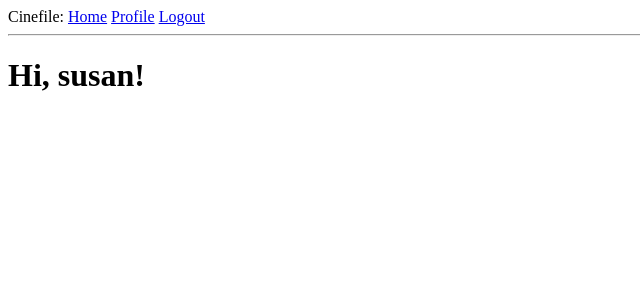
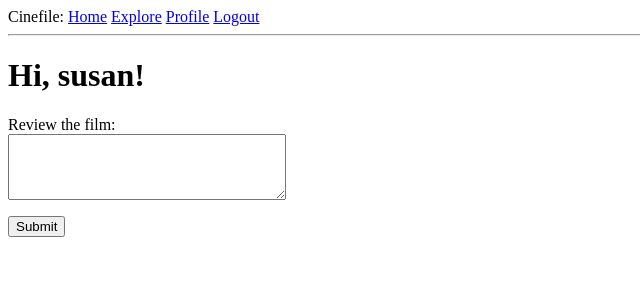
Before and after one commit to gsantia/cinefile, a Flask app: page / in a window 1280 px wide. Shown: the top 300 px of the page, without its empty margins (0-640 px from the left). Run offline with Flask 2, Linux system fonts and the light colour scheme; a user stored in the database is signed in; data comes from the database, SQL or seed files in the repository; both versions use the stored data as it was after the commit.

Commit message:
follower

```diff
--- a/app/forms.py
+++ b/app/forms.py
@@ -47,3 +47,8 @@ class EditProfileForm(FlaskForm):
             user = User.query.filter_by(username = self.username.data).first()
             if user is not None:
                 raise ValidationError('Please use a different username.')
+
+class ReviewForm(FlaskForm):
+    review = TextAreaField('Review the film:', validators = [
+        DataRequired(), Length(min = 1, max = 140)])
+    submit = SubmitField('Submit')
--- a/app/routes.py
+++ b/app/routes.py
@@ -5,16 +5,33 @@ from werkzeug.urls import url_parse
 from app import app
 from app import db
 from app.forms import LoginForm, RegistrationForm, EditProfileForm
+from app.forms import ReviewForm
 from flask_login import current_user, login_user, logout_user
 from flask_login import login_required
-from app.models import User
+from app.models import User, Review
 
 # Landing page
-@app.route('/')
-@app.route('/index')
+@app.route('/', methods = ['GET', 'POST'])
+@app.route('/index', methods = ['GET', 'POST'])
 @login_required
 def index():
-    return render_template('index.html', title = 'Home')
+    #TODO: this doesn't really go here, put it here for now.
+    form = ReviewForm()
+    if form.validate_on_submit():
+        review = Review(body = form.review.data, author = current_user)
+        db.session.add(review)
+        db.session.commit()
+        flash('Your review is now live!')
+        return redirect(url_for('index'))
+    reviews = current_user.followed_reviews().all()
+    return render_template('index.html', title = 'Home Page', form = form, reviews = reviews)
+
+# Explore page to find users
+@app.route('/explore')
+@login_required
+def explore():
+    reviews = Review.query.order_by(Review.timestamp.desc()).all()
+    return render_template('index.html', title = 'Explore', reviews = reviews)
 
 # Login
 @app.route('/login', methods = ['GET', 'POST'])
@@ -60,11 +77,8 @@ def register():
 @login_required
 def user(username):
     user = User.query.filter_by(username = username).first_or_404()
-    posts = [
-        {'author': user, 'body': 'Test post #1'},
-        {'author': user, 'body': 'Test post #2'}
-    ]
-    return render_template('user.html', user = user, posts = posts)
+    reviews = user.reviews.all()
+    return render_template('user.html', user = user, reviews = reviews)
 
 # Edit profile
 @app.route('/edit_profile', methods = ['GET', 'POST'])
--- a/app/templates/_post.html
+++ /dev/null
@@ -1,6 +0,0 @@
-<table>
-    <tr valign="top">
-        <td><img src="{{ post.author.avatar(36) }}"></td>
-        <td>{{ post.author.username}} says: <br>{{ post.body}}</td>
-    </tr>
-</table>
--- a/app/templates/base.html
+++ b/app/templates/base.html
@@ -14,6 +14,7 @@
             {% if current_user.is_anonymous %}
                 <a href="{{ url_for('login') }}">Login</a>
             {% else %}
+                <a href="{{ url_for('explore') }}">Explore</a>
                 <a href="{{ url_for('user', username = current_user.username) }}">Profile</a>
                 <a href="{{ url_for('logout') }}">Logout</a>
             {% endif %}
--- a/app/templates/index.html
+++ b/app/templates/index.html
@@ -2,4 +2,20 @@
 
 {% block content %}
     <h1>Hi, {{ current_user.username }}!</h1>
+    {% if form %}
+    <form action="" method="post">
+        {{ form.hidden_tag() }}
+        <p>
+            {{ form.review.label }}<br>
+            {{ form.review(cols=32, rows=4) }}<br>
+            {% for error in form.review.errors %}
+                <span style="color: red;">[{{ error }}]</span>
+            {% endfor %}
+        </p>
+        <p>{{ form.submit() }}</p>
+    </form>
+    {% endif %}
+    {% for review in reviews %}
+        {% include '_review.html' %}
+    {% endfor %}
 {% endblock %}
--- a/app/templates/user.html
+++ b/app/templates/user.html
@@ -20,7 +20,7 @@
         </tr>
     </table>
     <hr>
-    {% for post in posts %}
-        {% include '_post.html' %}
+    {% for review in reviews %}
+        {% include '_review.html' %}
     {% endfor %}
 {% endblock %}
```
Also changed, not shown: app/templates/_review.html (added, +11 -0 lines), app.db, 1 other file.
